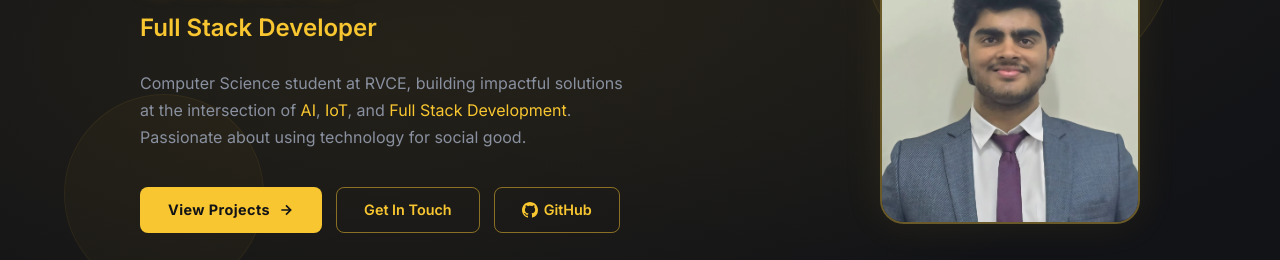
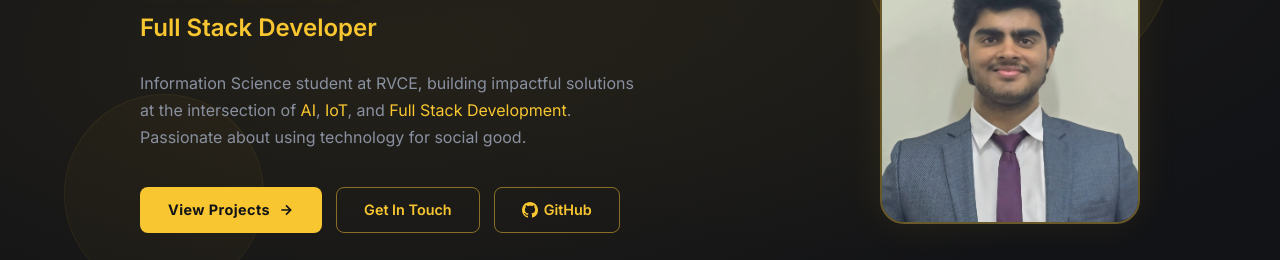
Before and after one commit to Priyansh-Shukla14/portfolio, a React (Vite) app: page / in a window 1280 px wide. Shown: the part 346-606 px from the top of the page. Built offline with nearby package versions, Linux system fonts and the light colour scheme.

Commit message:
changes done

```diff
--- a/package.json
+++ b/package.json
@@ -3,11 +3,14 @@
   "version": "0.0.0",
   "private": true,
   "type": "module",
+  "homepage": "https://priyansh-shukla14.github.io/portfolio",
   "scripts": {
     "dev": "vite --config vite.config.ts --host 0.0.0.0",
     "build": "vite build --config vite.config.ts",
     "serve": "vite preview --config vite.config.ts --host 0.0.0.0",
-    "typecheck": "tsc -p tsconfig.json --noEmit"
+    "typecheck": "tsc -p tsconfig.json --noEmit",
+    "predeploy": "npm run build",
+    "deploy": "gh-pages -d dist"
   },
   "devDependencies": {
     "@hookform/resolvers": "^3.10.0",
@@ -51,6 +54,7 @@
     "date-fns": "^3.6.0",
     "embla-carousel-react": "^8.6.0",
     "framer-motion": "^10.16.16",
+    "gh-pages": "^6.3.0",
     "input-otp": "^1.4.2",
     "lucide-react": "^0.344.0",
     "next-themes": "^0.4.6",
--- a/src/components/Hero.jsx
+++ b/src/components/Hero.jsx
@@ -92,7 +92,7 @@ export default function Hero() {
               animationFillMode: "forwards",
             }}
           >
-            Computer Science student at RVCE, building impactful solutions at the intersection of
+            Information Science student at RVCE, building impactful solutions at the intersection of
             <span style={{ color: "hsl(45 93% 58%)" }}> AI</span>,
             <span style={{ color: "hsl(45 93% 58%)" }}> IoT</span>, and
             <span style={{ color: "hsl(45 93% 58%)" }}> Full Stack Development</span>.
--- a/vite.config.ts
+++ b/vite.config.ts
@@ -19,7 +19,7 @@ export default defineConfig({
   },
   root: path.resolve(import.meta.dirname),
   build: {
-    outDir: path.resolve(import.meta.dirname, "dist/public"),
+    outDir: path.resolve(import.meta.dirname, "dist"),
     emptyOutDir: true,
   },
   server: {
```
Also changed, not shown: 1 other file (tests, documents, lock files or other folders).
